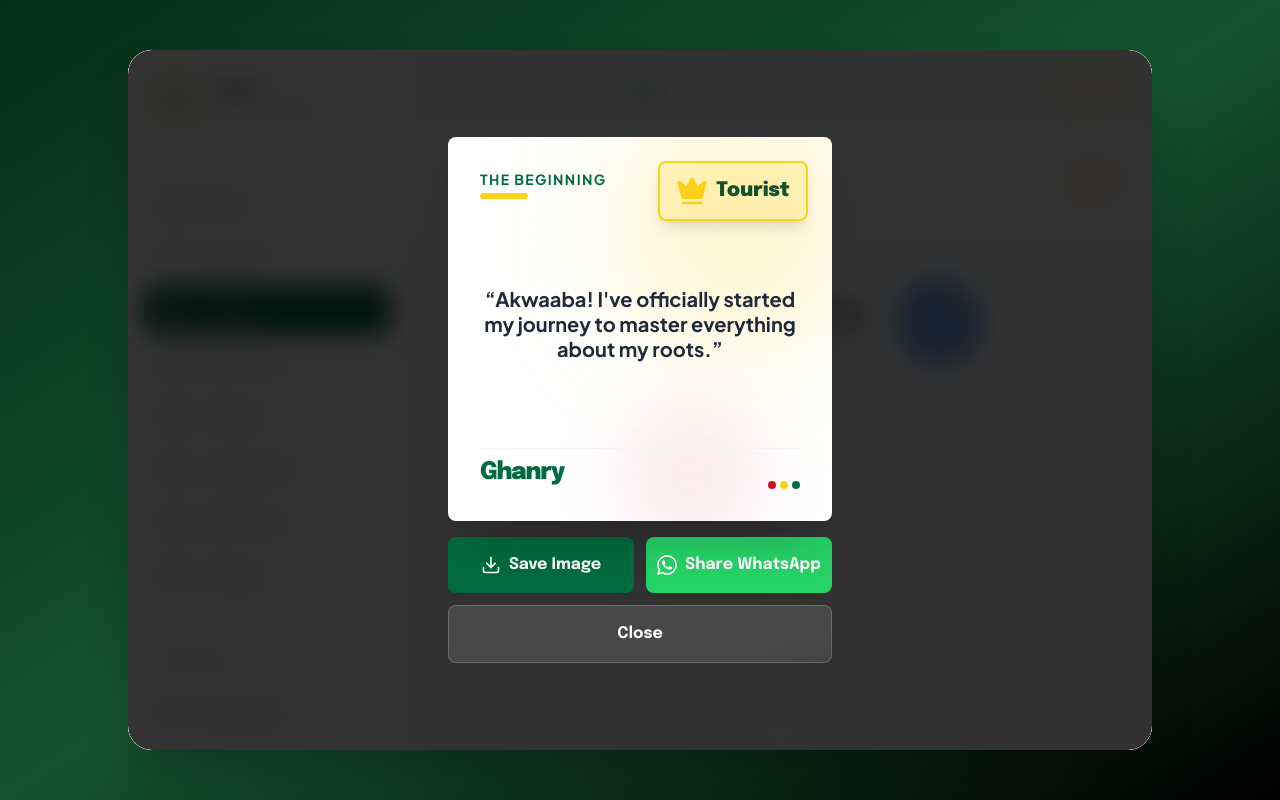
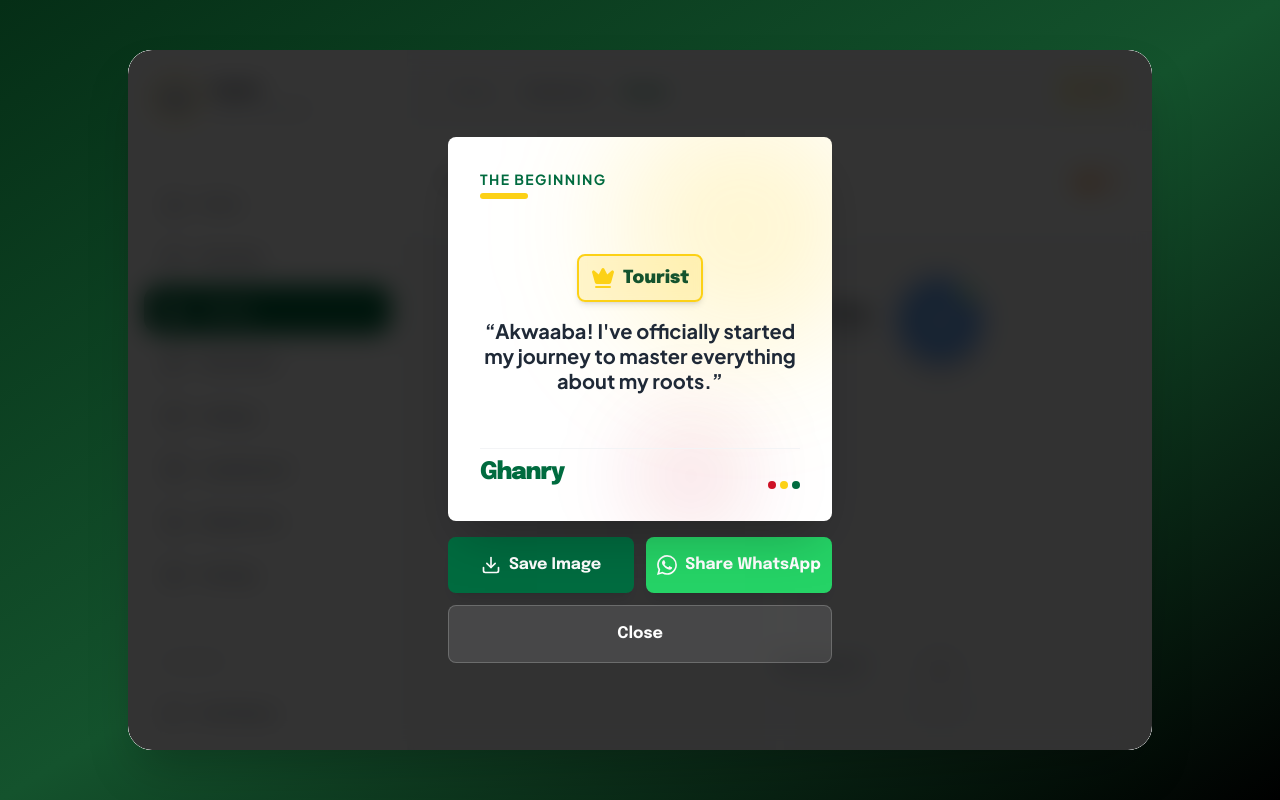
Before and after one commit to berrybrightson1/Ghanry, a Next.js app: page /dashboard/streak in a window 1280 px wide. Both pictures are taken after a click on the element 940 px from the left and 320 px from the top of the page. Built offline with nearby package versions, Linux system fonts and the light colour scheme.

Commit message:
UI: Center badge with message text, reduce badge size

```diff
--- a/components/AchievementCard.tsx
+++ b/components/AchievementCard.tsx
@@ -33,29 +33,28 @@ const AchievementCard = forwardRef<HTMLDivElement, AchievementCardProps>(({ type
                 <div className="h-1.5 w-12 bg-ghana-gold rounded-full" />
             </div>
 
-            {/* Badge - Top Right Corner */}
-            <div className="absolute top-6 right-6 z-20">
+            {/* Main Content: Badge + Message centered */}
+            <div className="relative z-10 flex flex-col items-center justify-center flex-1 gap-4">
+                {/* Badge - Smaller and Centered */}
                 {type === "streak" ? (
-                    <div className="relative bg-[#FCD116] rounded-lg px-4 py-2 shadow-lg">
-                        <span className="text-3xl font-epilogue font-black text-gray-900 leading-none">
+                    <div className="relative bg-[#FCD116] rounded-lg px-3 py-1.5 shadow-md">
+                        <span className="text-2xl font-epilogue font-black text-gray-900 leading-none">
                             {value}
                         </span>
-                        <Flame className="absolute -top-2 -right-2 w-6 h-6 text-[#CE1126] fill-[#CE1126]" />
+                        <Flame className="absolute -top-1.5 -right-1.5 w-5 h-5 text-[#CE1126] fill-[#CE1126]" />
                     </div>
                 ) : (
-                    <div className="relative bg-ghana-gold/20 backdrop-blur-sm rounded-lg px-4 py-3 shadow-lg border-2 border-ghana-gold">
+                    <div className="relative bg-ghana-gold/20 backdrop-blur-sm rounded-lg px-3 py-2 shadow-md border-2 border-ghana-gold">
                         <div className="flex items-center gap-2">
-                            <Crown className="w-8 h-8 text-ghana-gold fill-ghana-gold" />
-                            <span className="text-xl font-epilogue font-black text-green-900">
+                            <Crown className="w-6 h-6 text-ghana-gold fill-ghana-gold" />
+                            <span className="text-lg font-epilogue font-black text-green-900">
                                 {value}
                             </span>
                         </div>
                     </div>
                 )}
-            </div>
 
-            {/* Main Content: Message centered */}
-            <div className="relative z-10 flex flex-col items-center justify-center flex-1">
+                {/* Message */}
                 <p className="text-gray-800 font-jakarta font-bold text-xl leading-tight text-center">
                     &ldquo;{message}&rdquo;
                 </p>
```
